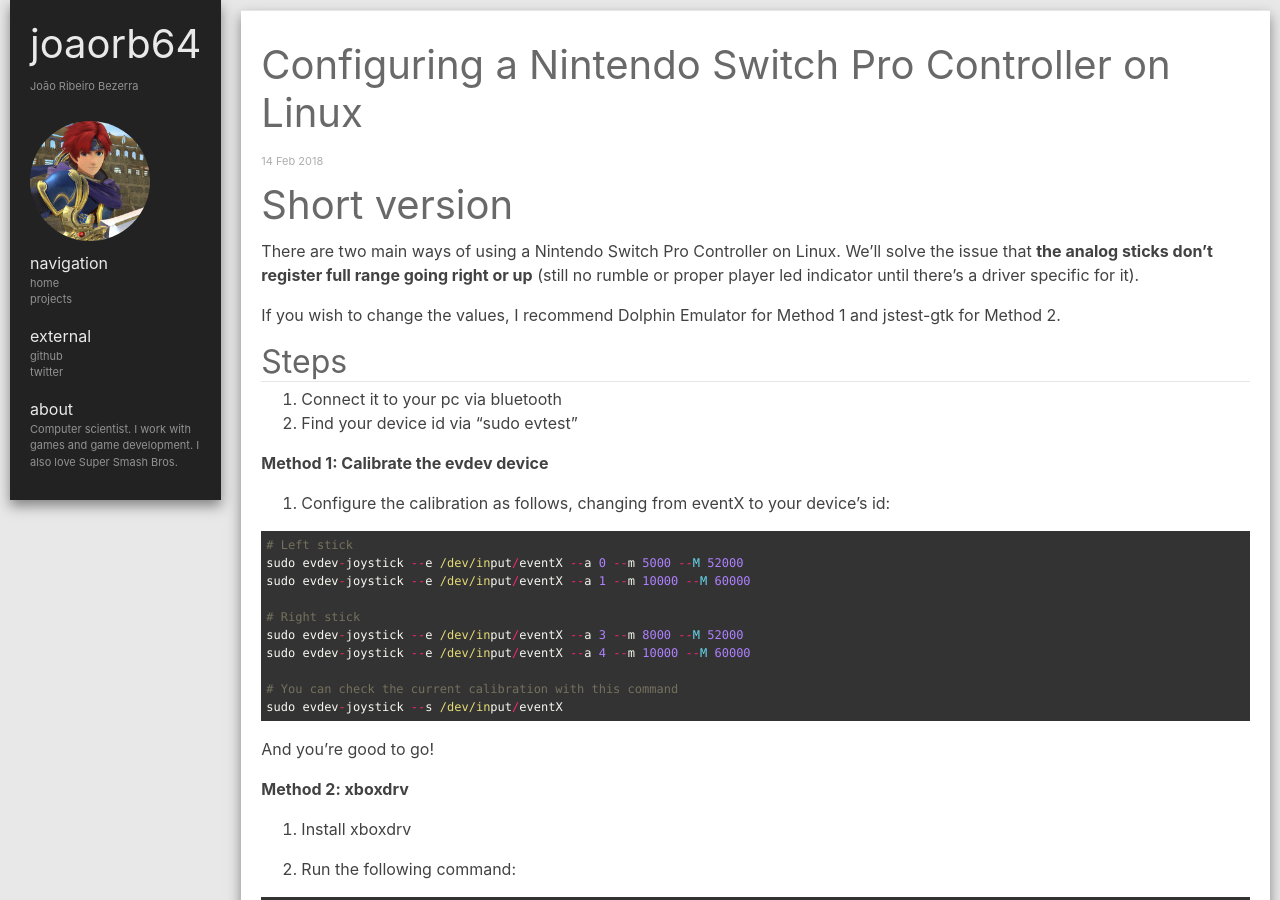
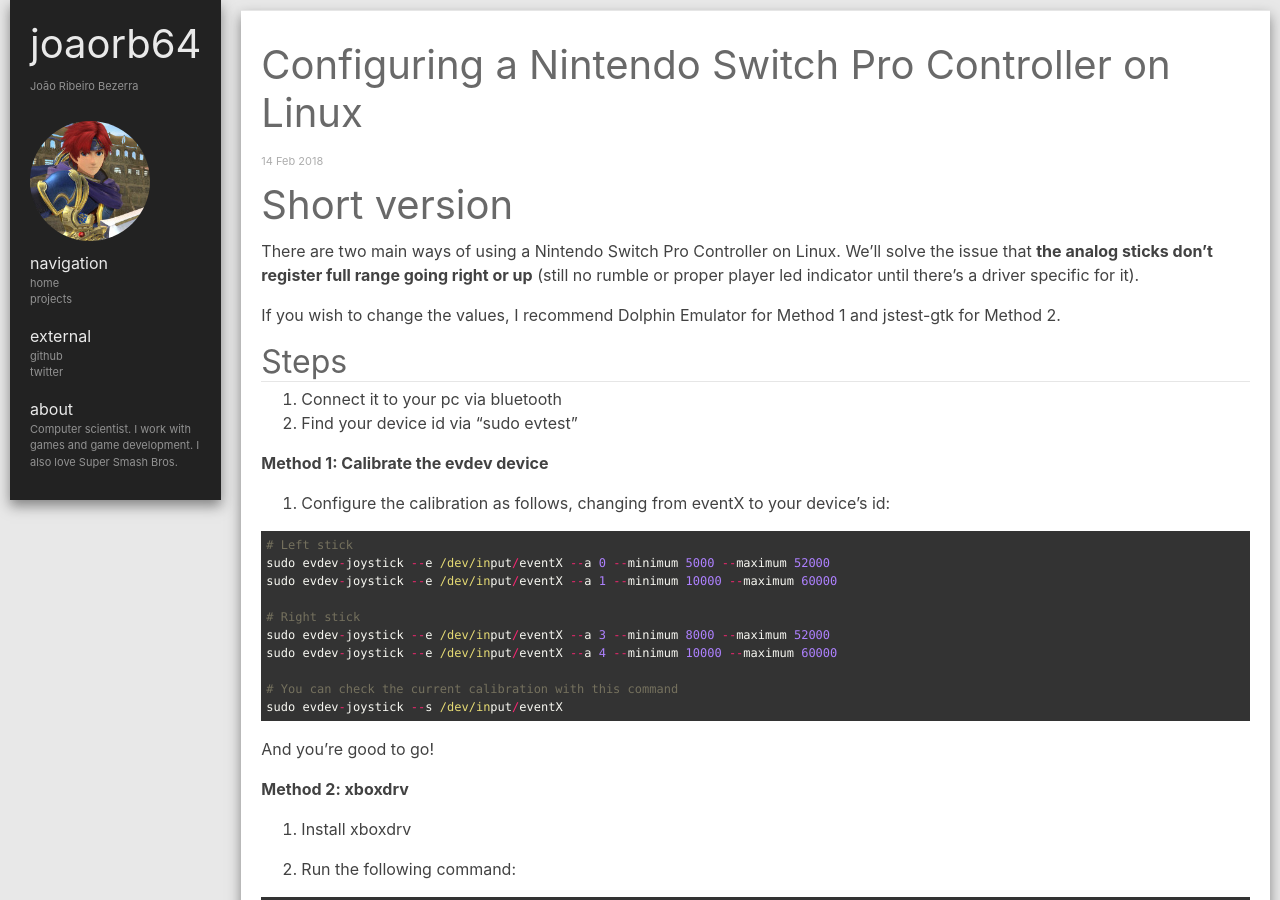
Before and after one commit to joaorb64/joaorb64.github.io, a Jekyll site: the page built from _posts/2018-02-14-Configuring-a-Nintendo-Switch-Pro-Controller-on-Linux.markdown, in a window 1280 px wide and 900 px high. Built offline with Jekyll 4.4.1, drawn with Linux system fonts in a browser that asks for light colours; nearby versions of some CDN libraries; Markdown is read by kramdown in place of the engine named in the settings; comment, search, counter and statistics services are not loaded; a style sheet for code colours, icons or effects is not loaded.

Commit message:
Update 2018-02-14-Configuring-a-Nintendo-Switch-Pro-Controller-on-Linux.markdown

```diff
--- a/_posts/2018-02-14-Configuring-a-Nintendo-Switch-Pro-Controller-on-Linux.markdown
+++ b/_posts/2018-02-14-Configuring-a-Nintendo-Switch-Pro-Controller-on-Linux.markdown
@@ -26,12 +26,12 @@
 {% highlight ruby %}
 
 # Left stick
-sudo evdev-joystick --e /dev/input/eventX --a 0 --m 5000 --M 52000
-sudo evdev-joystick --e /dev/input/eventX --a 1 --m 10000 --M 60000
+sudo evdev-joystick --e /dev/input/eventX --a 0 --minimum 5000 --maximum 52000
+sudo evdev-joystick --e /dev/input/eventX --a 1 --minimum 10000 --maximum 60000
 
 # Right stick
-sudo evdev-joystick --e /dev/input/eventX --a 3 --m 8000 --M 52000
-sudo evdev-joystick --e /dev/input/eventX --a 4 --m 10000 --M 60000
+sudo evdev-joystick --e /dev/input/eventX --a 3 --minimum 8000 --maximum 52000
+sudo evdev-joystick --e /dev/input/eventX --a 4 --minimum 10000 --maximum 60000
 
 # You can check the current calibration with this command
 sudo evdev-joystick --s /dev/input/eventX
```
